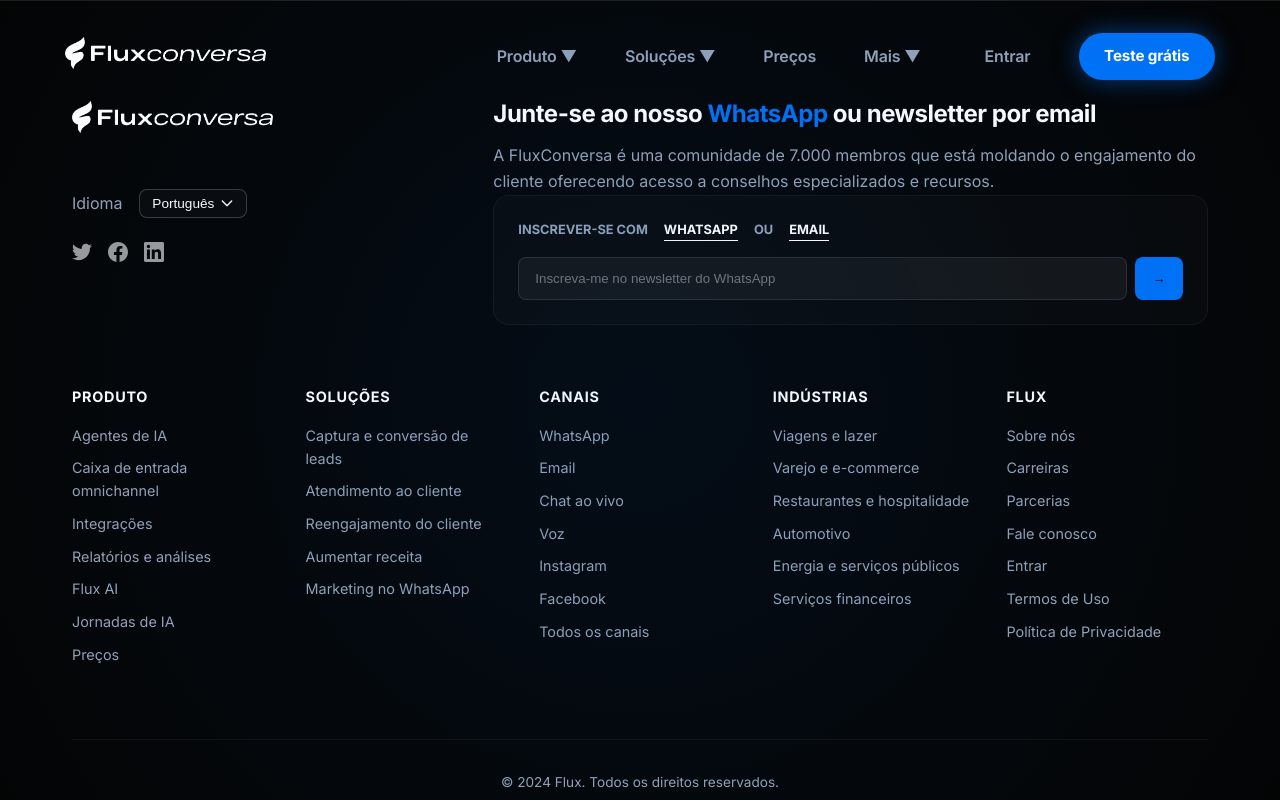
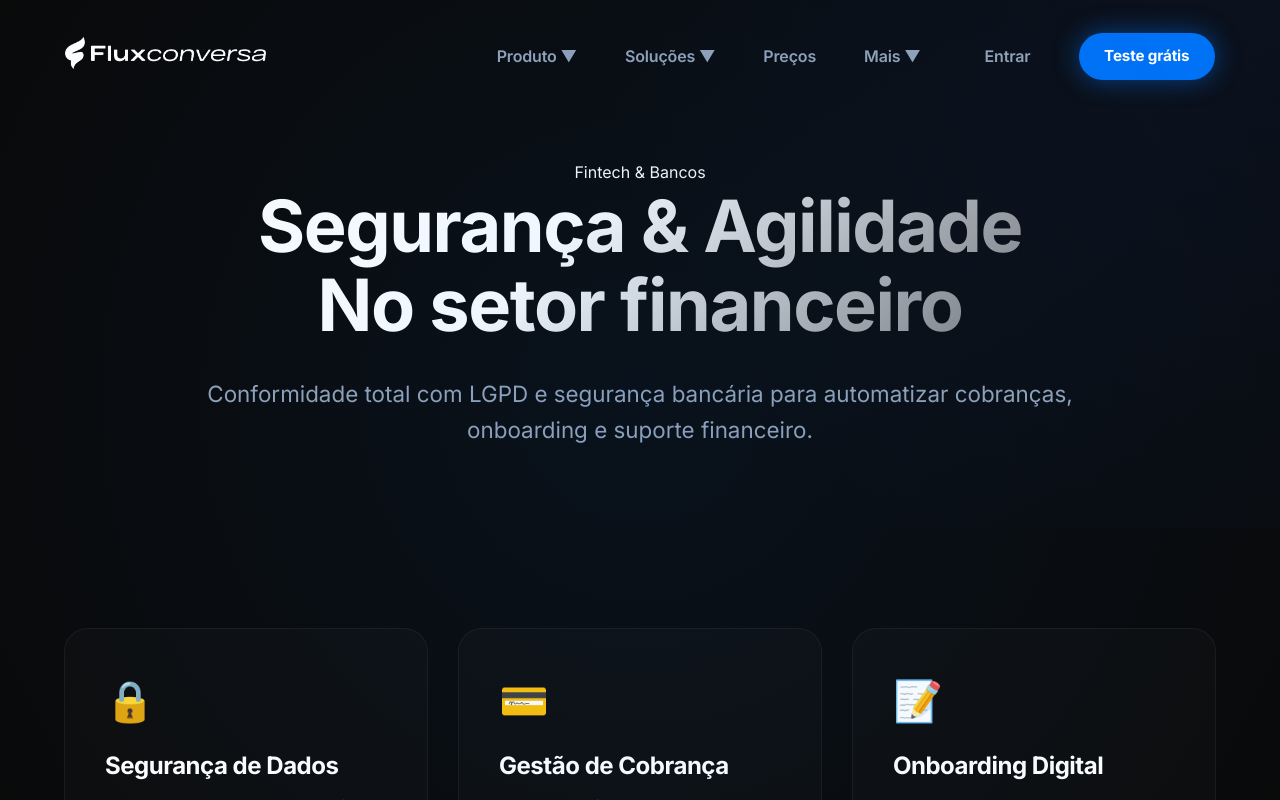
Before and after one commit to gabrielpiment/Flux1, a Nuxt app: page /industrias/servicos-financeiros in a window 1280 px wide. Shown: the top 800 px of the page. Built offline with nearby package versions, Linux system fonts and the light colour scheme.

Commit message:
feat: implement Industry phase (Varejo & Financeiro)

```diff
--- /dev/null
+++ b/app/pages/industrias/servicos-financeiros.vue
@@ -0,0 +1,35 @@
+<template>
+  <ProductTemplate
+    eyebrow="Fintech & Bancos"
+    :title-lines="['Segurança & Agilidade', 'No setor financeiro']"
+    description="Conformidade total com LGPD e segurança bancária para automatizar cobranças, onboarding e suporte financeiro."
+    :features="[
+      { icon: '🔒', title: 'Segurança de Dados', description: 'Ambientes isolados e criptografia de ponta a ponta para dados sensíveis.' },
+      { icon: '💳', title: 'Gestão de Cobrança', description: 'Envio automático de boletos, lembretes de vencimento e negociação de dívidas por IA.' },
+      { icon: '📝', title: 'Onboarding Digital', description: 'Coleta e validação de documentos automatizada para abertura de contas.' }
+    ]"
+    :details="[
+      {
+        title: 'Compliance & Eficiência',
+        description: 'Reduza o custo operacional de Compliance enquanto melhora a experiência de uso dos seus clientes.',
+        items: [
+          'Integração com bureaus de crédito',
+          'Assinatura digital integrada',
+          'Relatórios de auditoria completa'
+        ],
+        visualLabel: 'Financial Flow'
+      }
+    ]"
+  />
+</template>
+
+<script setup lang="ts">
+import ProductTemplate from '~/components/ProductTemplate.vue'
+
+useHead({
+  title: 'Serviços Financeiros | Flux - Tecnologia Bancária',
+  meta: [
+    { name: 'description', content: 'Soluções de IA para o setor financeiro. Onboarding, cobrança e suporte com máxima segurança.' }
+  ]
+})
+</script>
--- /dev/null
+++ b/app/pages/industrias/varejo-ecommerce.vue
@@ -0,0 +1,35 @@
+<template>
+  <ProductTemplate
+    eyebrow="E-commerce"
+    :title-lines="['Venda 24/7', 'No Varejo Digital']"
+    description="Aumente seu ROI com automações de recuperação de carrinho, sugestões personalizadas de produtos e rastreio de pedidos via WhatsApp."
+    :features="[
+      { icon: '🛒', title: 'Recuperação de Carrinho', description: 'Disparos automáticos quando o cliente abandona a compra, com oferta de cupons dinâmicos.' },
+      { icon: '📦', title: 'Rastreio Logístico', description: 'Mantenha o cliente informado sobre cada etapa da entrega sem sobrecarregar o suporte.' },
+      { icon: '🔮', title: 'Upsell Inteligente', description: 'IA que sugere produtos complementares baseada no histórico de navegação e compra.' }
+    ]"
+    :details="[
+      {
+        title: 'Social Commerce de Elite',
+        description: 'Integre seu catálogo Shopify, Nuvemshop ou VTEX diretamente na Flux e venda por onde o cliente preferir.',
+        items: [
+          'Sincronização de estoque real-time',
+          'Checkout transparente via chat',
+          'Gestão de trocas e devoluções'
+        ],
+        visualLabel: 'Retail Workflow'
+      }
+    ]"
+  />
+</template>
+
+<script setup lang="ts">
+import ProductTemplate from '~/components/ProductTemplate.vue'
+
+useHead({
+  title: 'Varejo & E-commerce | Flux - Soluções para Vender Mais',
+  meta: [
+    { name: 'description', content: 'Escale seu e-commerce com a Flux. Recuperação de carrinho, rastreio e vendas assistidas por IA.' }
+  ]
+})
+</script>
```
